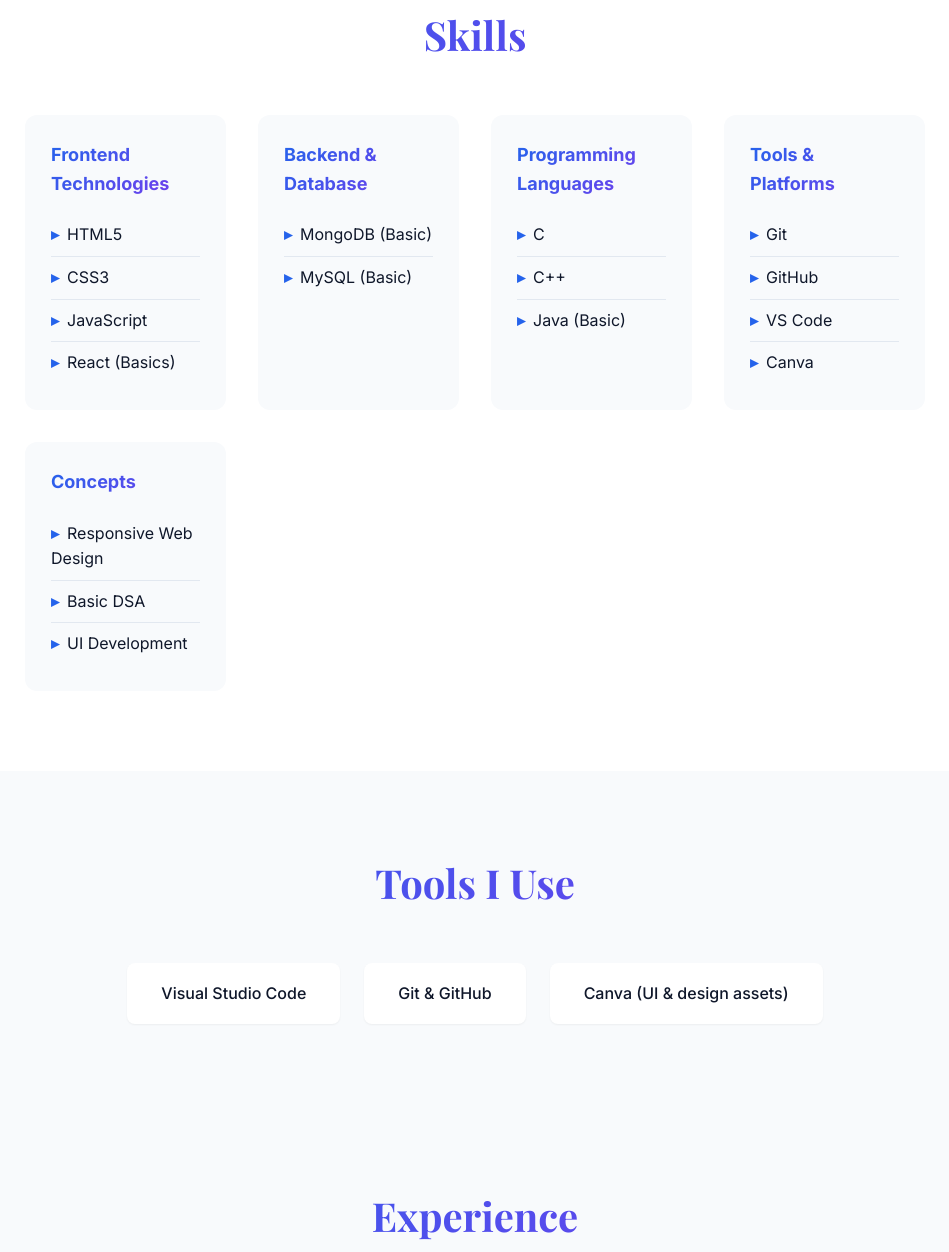
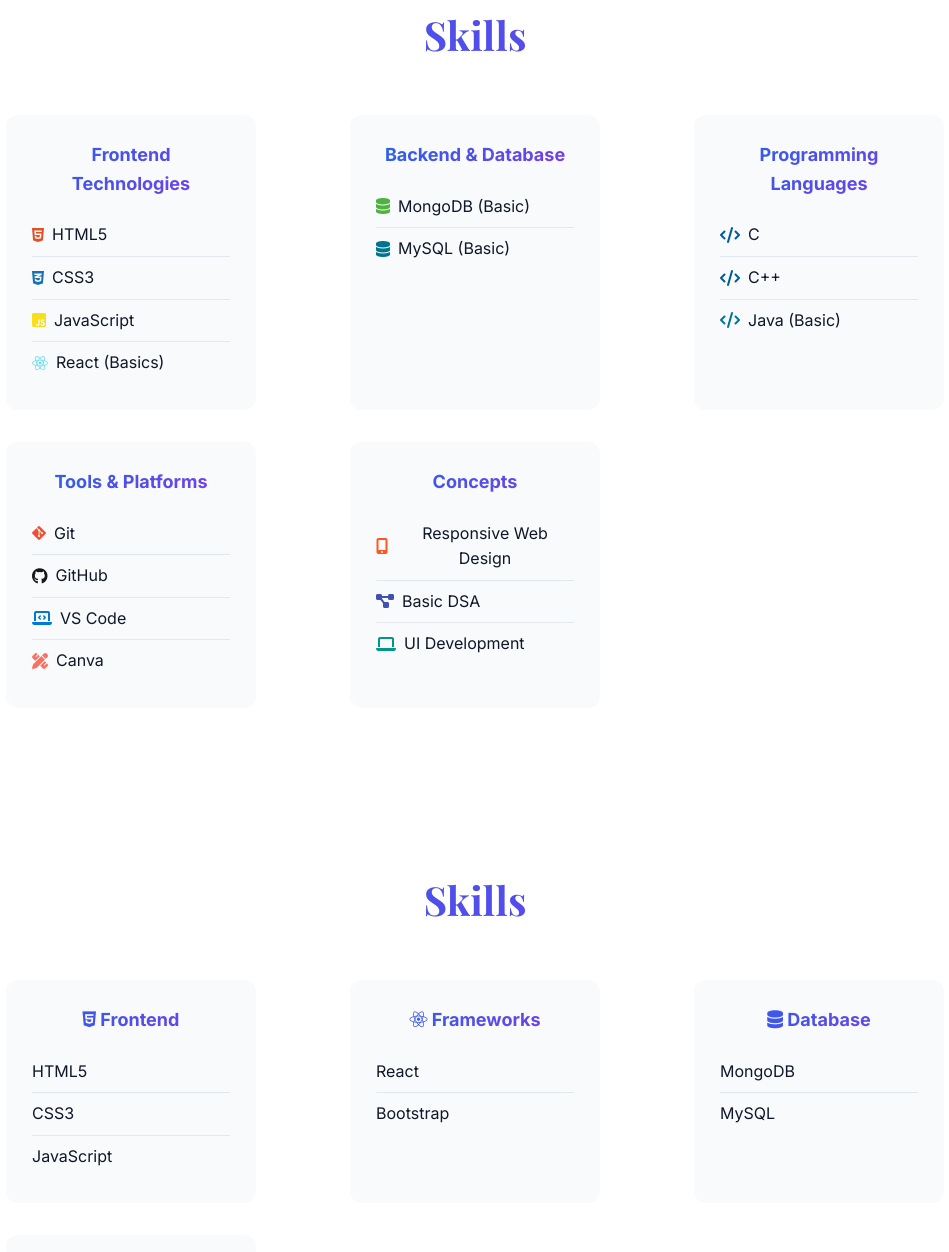
Before and after one commit to aasthabajpai010/aasthabajpai010.github.io, a website: page index.html in a window 1280 px wide. Shown: the part 1548-2800 px from the top of the page, without its empty margins (165-1114 px from the left). Drawn offline with nearby package versions, Linux system fonts and the light colour scheme.

Commit message:
Updated Skills and Tools section with bigger icons, hover effects, and centered layout

```diff
--- a/index.html
+++ b/index.html
@@ -8,6 +8,13 @@
     <link rel="preconnect" href="https://fonts.googleapis.com">
     <link rel="preconnect" href="https://fonts.gstatic.com" crossorigin>
     <link href="https://fonts.googleapis.com/css2?family=Inter:wght@300;400;500;600;700;800&family=Playfair+Display:wght@600;700&display=swap" rel="stylesheet">
+    <!-- Font Awesome for icons -->
+<link
+  rel="stylesheet"
+  href="https://cdnjs.cloudflare.com/ajax/libs/font-awesome/6.4.0/css/all.min.css"
+/>
+
+
 </head>
 <body>
     <!-- Navigation -->
@@ -74,7 +81,13 @@
                     <p class="hero-subtitle">MCA Student | Aspiring Web Developer<br>Frontend Development | HTML | CSS | JavaScript</p>
                     <div class="hero-buttons">
                         <a href="#contact" class="btn btn-primary">Get In Touch</a>
-                        <a href="assets/Aastha_Bajpai_Resume.pdf" class="btn btn-secondary" id="resume-btn" download>Download Resume</a>
+                        <a href="assets/AASTHA_BAJPAI_resume.pdf" class="btn btn-secondary" id="resume-btn" target="_blank" rel="noopener noreferrer">
+    View Resume </a>
+                        <!--a href="assets\AASTHA_BAJPAI_resume.pdf" class="btn btn-secondary" id="resume-btn" download>Download Resume</a-->
+
+<!--iframe src="assets/AASTHA_BAJPAI_resume.pdf" width="100%" height="600px" style="border:none;">
+</iframe-->
+
                     </div>
                     <div class="social-links">
                         <a href="https://www.linkedin.com/in/aastha-bajpai-6696992ba" target="_blank" class="social-link" aria-label="LinkedIn">
@@ -128,6 +141,57 @@
     </section>
 
     <!-- Skills Section -->
+<section id="skills" class="skills">
+    <div class="container">
+        <h2 class="section-title">Skills</h2>
+        <div class="skills-list">
+            <div class="skill-category">
+                <h3 class="skill-category-title">Frontend Technologies</h3>
+                <ul class="skill-items">
+                    <li><i class="fab fa-html5" style="color:#E34F26;"></i> HTML5</li>
+                    <li><i class="fab fa-css3-alt" style="color:#1572B6;"></i> CSS3</li>
+                    <li><i class="fab fa-js-square" style="color:#F7DF1E;"></i> JavaScript</li>
+                    <li><i class="fab fa-react" style="color:#61DAFB;"></i> React (Basics)</li>
+                </ul>
+            </div>
+            <div class="skill-category">
+                <h3 class="skill-category-title">Backend & Database</h3>
+                <ul class="skill-items">
+                    <li><i class="fas fa-database" style="color:#4DB33D;"></i> MongoDB (Basic)</li>
+                    <li><i class="fas fa-database" style="color:#00758F;"></i> MySQL (Basic)</li>
+                </ul>
+            </div>
+            <div class="skill-category">
+                <h3 class="skill-category-title">Programming Languages</h3>
+                <ul class="skill-items">
+                    <li><i class="fas fa-code" style="color:#00599C;"></i> C</li>
+                    <li><i class="fas fa-code" style="color:#00599C;"></i> C++</li>
+                    <li><i class="fas fa-code" style="color:#007396;"></i> Java (Basic)</li>
+                </ul>
+            </div>
+            <div class="skill-category">
+                <h3 class="skill-category-title">Tools & Platforms</h3>
+                <ul class="skill-items">
+                    <li><i class="fab fa-git-alt" style="color:#F05032;"></i> Git</li>
+                    <li><i class="fab fa-github" style="color:#181717;"></i> GitHub</li>
+                    <li><i class="fas fa-laptop-code" style="color:#0078D7;"></i> VS Code</li>
+                    <li><i class="fas fa-pencil-ruler" style="color:#FF6F61;"></i> Canva</li>
+                </ul>
+            </div>
+            <div class="skill-category">
+                <h3 class="skill-category-title">Concepts</h3>
+                <ul class="skill-items">
+                    <li><i class="fas fa-mobile-alt" style="color:#FF5722;"></i> Responsive Web Design</li>
+                    <li><i class="fas fa-project-diagram" style="color:#3F51B5;"></i> Basic DSA</li>
+                    <li><i class="fas fa-laptop" style="color:#009688;"></i> UI Development</li>
+                </ul>
+            </div>
+        </div>
+    </div>
+</section>
+
+
+    <!-- Skills Section >
     <section id="skills" class="skills">
         <div class="container">
             <h2 class="section-title">Skills</h2>
@@ -175,10 +239,10 @@
                 </div>
             </div>
         </div>
-    </section>
+    </section-->
 
     <!-- Tools Section -->
-    <section id="tools" class="tools">
+    <!--section id="tools" class="tools">
         <div class="container">
             <h2 class="section-title">Tools I Use</h2>
             <div class="tools-list">
@@ -187,7 +251,47 @@
                 <div class="tool-item">Canva (UI & design assets)</div>
             </div>
         </div>
-    </section>
+    </section-->
+    <section id="skills" class="skills">
+  <div class="container">
+    <h2 class="section-title">Skills</h2>
+    <div class="skills-list">
+      <div class="skill-category">
+        <h3 class="skill-category-title"><i class="fab fa-html5" style="color:#E34F26;"></i> Frontend</h3>
+        <ul class="skill-items">
+          <li>HTML5</li>
+          <li>CSS3</li>
+          <li>JavaScript</li>
+        </ul>
+      </div>
+
+      <div class="skill-category">
+        <h3 class="skill-category-title"><i class="fab fa-react" style="color:#61DAFB;"></i> Frameworks</h3>
+        <ul class="skill-items">
+          <li>React</li>
+          <li>Bootstrap</li>
+        </ul>
+      </div>
+
+      <div class="skill-category">
+        <h3 class="skill-category-title"><i class="fas fa-database" style="color:#4DB33D;"></i> Database</h3>
+        <ul class="skill-items">
+          <li>MongoDB</li>
+          <li>MySQL</li>
+        </ul>
+      </div>
+
+      <div class="skill-category">
+        <h3 class="skill-category-title"><i class="fab fa-git-alt" style="color:#F05032;"></i> Tools</h3>
+        <ul class="skill-items">
+          <li>Git</li>
+          <li>GitHub</li>
+        </ul>
+      </div>
+    </div>
+  </div>
+</section>
+
 
     <!-- Experience Section -->
     <section id="experience" class="experience">
--- a/styles.css
+++ b/styles.css
@@ -491,7 +491,7 @@
     color: var(--text-secondary);
 }
 
-/* ===== Skills Section ===== */
+/* ===== Skills Section =====
 .skills-list {
     display: grid;
     grid-template-columns: repeat(auto-fit, minmax(200px, 1fr));
@@ -506,6 +506,33 @@
     border-radius: 12px;
     transition: var(--transition);
     border: 2px solid transparent;
+}
+*/
+.skills-list {
+    display: grid;
+    grid-template-columns: repeat(auto-fit, minmax(250px, 1fr));
+    gap: 2rem;
+    max-width: 1000px;
+    margin: 0 auto;
+    justify-items: center; /* center boxes in each row */
+}
+
+.skill-category {
+    background-color: var(--bg-secondary);
+    padding: 1.5rem;
+    border-radius: 12px;
+    transition: var(--transition);
+    border: 2px solid transparent;
+    width: 100%;
+    max-width: 250px; /* keeps all boxes the same size */
+    text-align: center; /* centers text inside box */
+}
+
+@media (max-width: 768px) {
+    .skills-list {
+        grid-template-columns: repeat(auto-fit, minmax(200px, 1fr));
+        gap: 1.5rem;
+    }
 }
 
 .skill-category:hover {
@@ -530,8 +557,26 @@
     padding: 0;
     margin: 0;
 }
+.skill-items li {
+    color: var(--text-primary);
+    font-size: 1rem;
+    padding: 0.5rem 0;
+    border-bottom: 1px solid var(--border-color);
+    display: flex;
+    align-items: center;
+    gap: 0.5rem; /* space between icon and text */
+}
 
-.skill-items li {
+.skill-items li:last-child {
+    border-bottom: none;
+}
+
+.skill-items li::before {
+    content: none; /* remove the default ▸ bullet */
+}
+
+
+/*.skill-items li {
     color: var(--text-primary);
     font-size: 1rem;
     padding: 0.5rem 0;
@@ -547,7 +592,7 @@
     color: var(--primary-color);
     font-weight: bold;
     margin-right: 0.5rem;
-}
+}*/
 
 /* ===== Tools Section ===== */
 .tools {
@@ -563,7 +608,7 @@
     margin: 0 auto;
 }
 
-.tool-item {
+/*.tool-item {
     background-color: var(--bg-primary);
     padding: 1rem 2rem;
     border-radius: 8px;
@@ -580,6 +625,21 @@
     box-shadow: var(--shadow-md);
     border-color: var(--primary-color);
     color: var(--primary-color);
+}
+*/
+.tool-item {
+    display: flex;
+    align-items: center;
+    gap: 0.5rem; /* space between icon and text */
+}
+
+.tool-item i {
+    font-size: 1.2rem; /* icon size */
+    transition: transform 0.3s ease;
+}
+
+.tool-item:hover i {
+    transform: scale(1.2); /* icon grows slightly on hover */
 }
 
 /* ===== Experience Section ===== */
```
Also changed, not shown: 1 other file.
